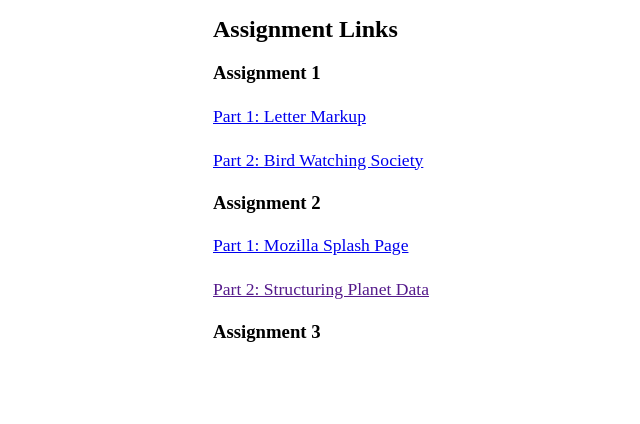
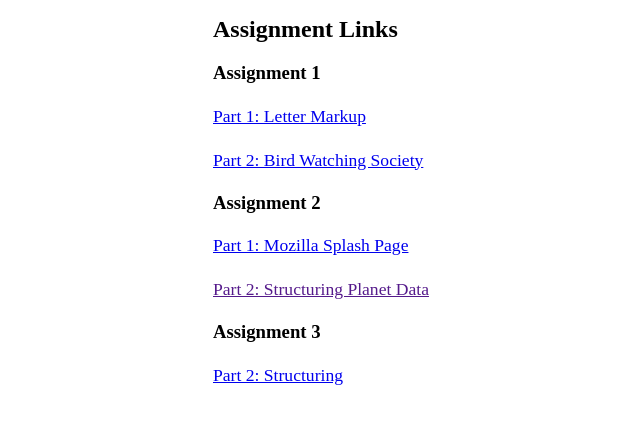
Before and after one commit to krivonne/krivonne.github.io, a plain HTML site: page index.html in a window 1280 px wide. Shown: the whole page, without its empty margins (27-667 px from the left). Drawn offline with Linux system fonts and the light colour scheme; files that its build step writes are made by us from their sources.

Commit message:
Update index.html
added link to assign2 part2 structuring planet data

```diff
--- a/index.html
+++ b/index.html
@@ -25,6 +25,7 @@ Home page with lab links for INFT1206
 <p><a href=""> Part 2: Structuring Planet Data</a></p>
 
 <h3>Assignment 3</h3>
+<p><a href="https://krivonne.github.io/assign2/part2/"> Part 2: Structuring </a></p>
 
 </body>
 </html>
```
